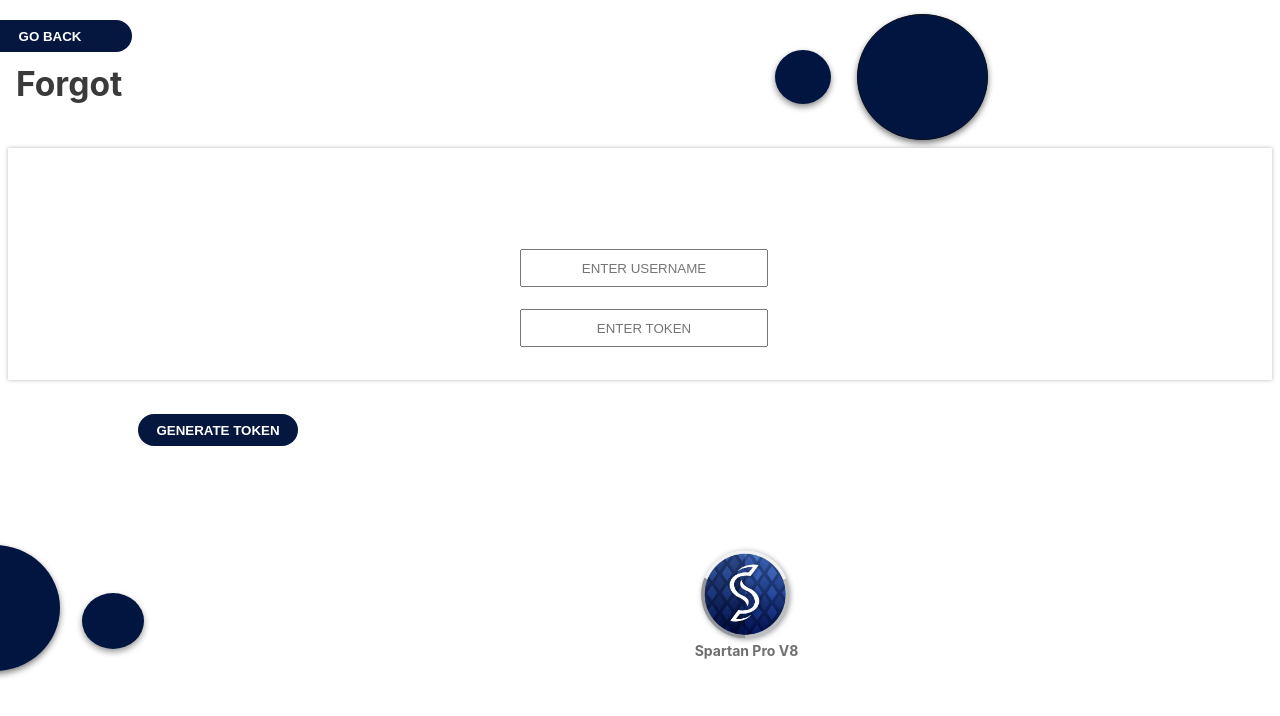
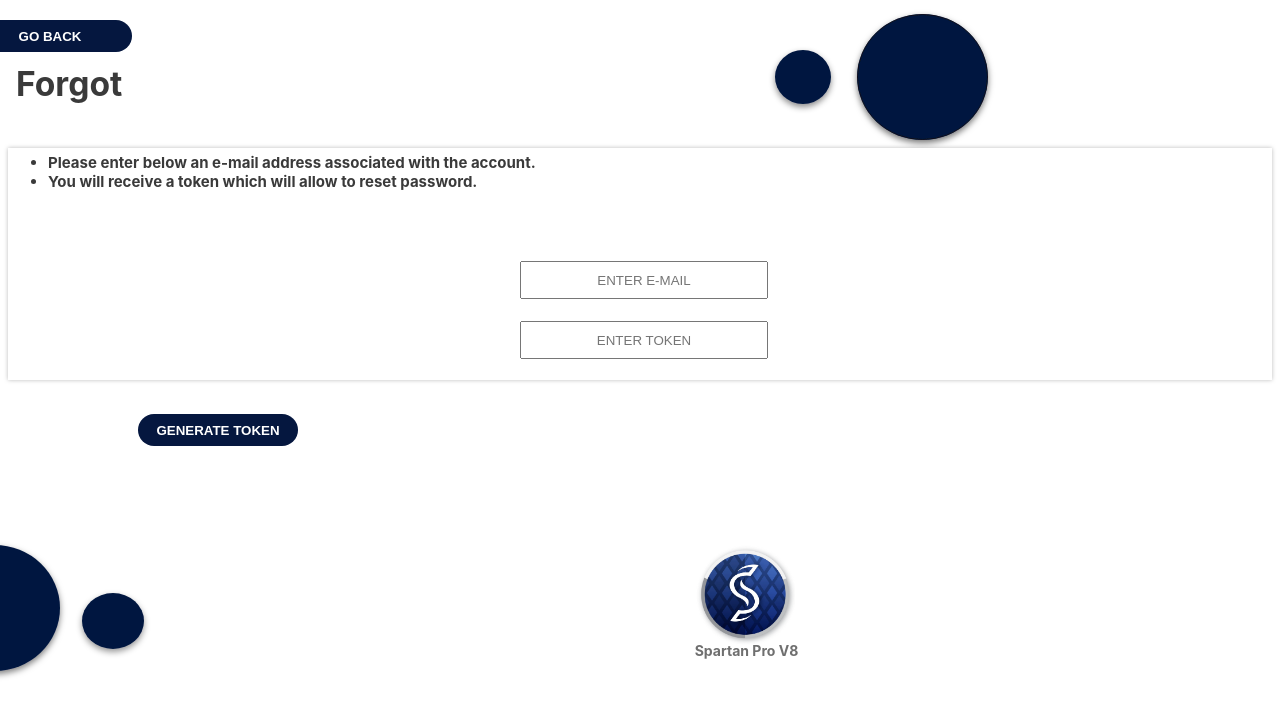
Before and after one commit to hector-light-blazor/SpartanPro-Desktop-V8, an Angular app in the folder login-app/: page / in a window 1280 px wide. Shown: the top 716 px of the page. Built offline with nearby package versions, Linux system fonts and the light colour scheme.

Commit message:
Update msg for Forgot Page

```diff
--- a/login-app/src/app/Pages/forgot/forgot.component.css
+++ b/login-app/src/app/Pages/forgot/forgot.component.css
@@ -39,6 +39,16 @@
      font-size: larger;
   }
 
+
+
+  .msg{
+    font-size: 15px;
+    font-weight: bold;
+    color: #3a3a3a;
+    position: absolute;
+    top: -10px;
+  }
+
   form{
     background: white;
     height: 232px;
@@ -52,7 +62,7 @@
     height: 120px;
     text-align: center;
     position: relative;
-    top: 90px;
+    top: 102px;
 
   }
 
--- a/login-app/src/app/Pages/forgot/forgot.component.html
+++ b/login-app/src/app/Pages/forgot/forgot.component.html
@@ -44,9 +44,17 @@
      <!-- Holds the form for submit.. -->
      <div class="grid">
          <form>
+              <div class="msg">
+                <ul>
+                  <li>Please enter below an e-mail address associated with the account.</li>
+                  <li>You will receive a token which will allow to reset password.</li>
+                </ul>
+              </div>
+
+
              <div id="cntFRM">
                <div class="gridFRM">
-                 <app-input placeholder="ENTER USERNAME" type="text" name="username"></app-input>
+                 <app-input placeholder="ENTER E-MAIL" type="text" name="username"></app-input>
                </div>
                <div class="gridFRM">
                 <app-input placeholder="ENTER TOKEN" type="text" name="token"></app-input>
```
